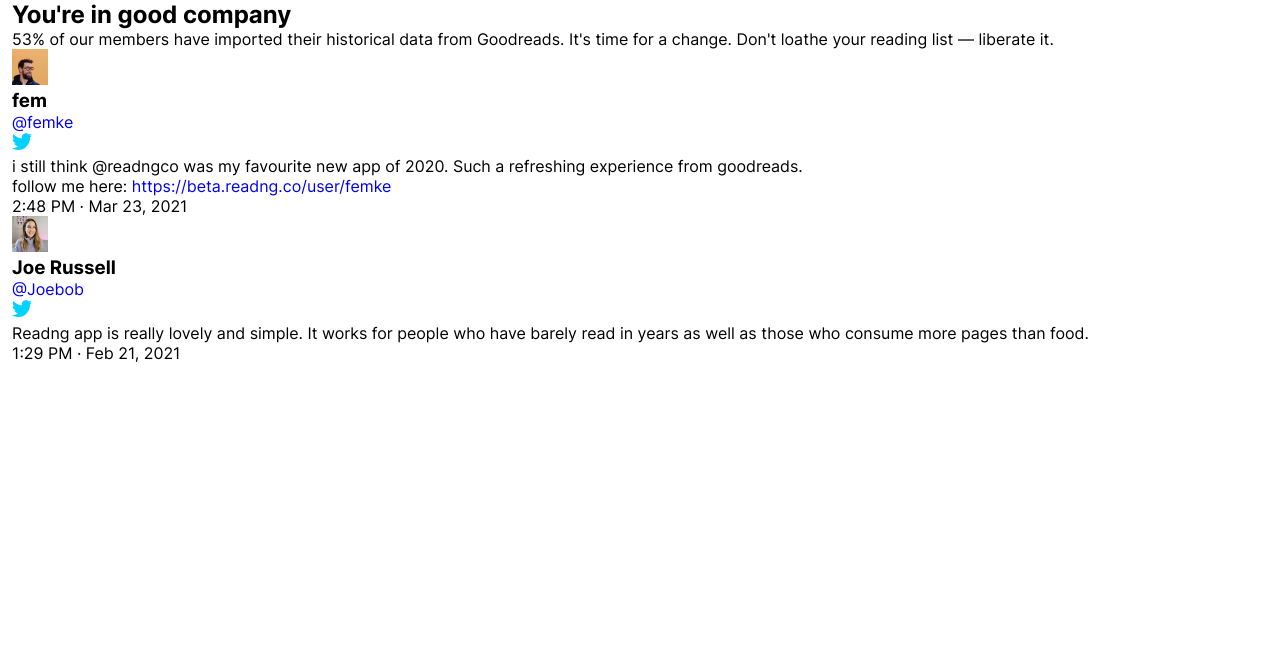
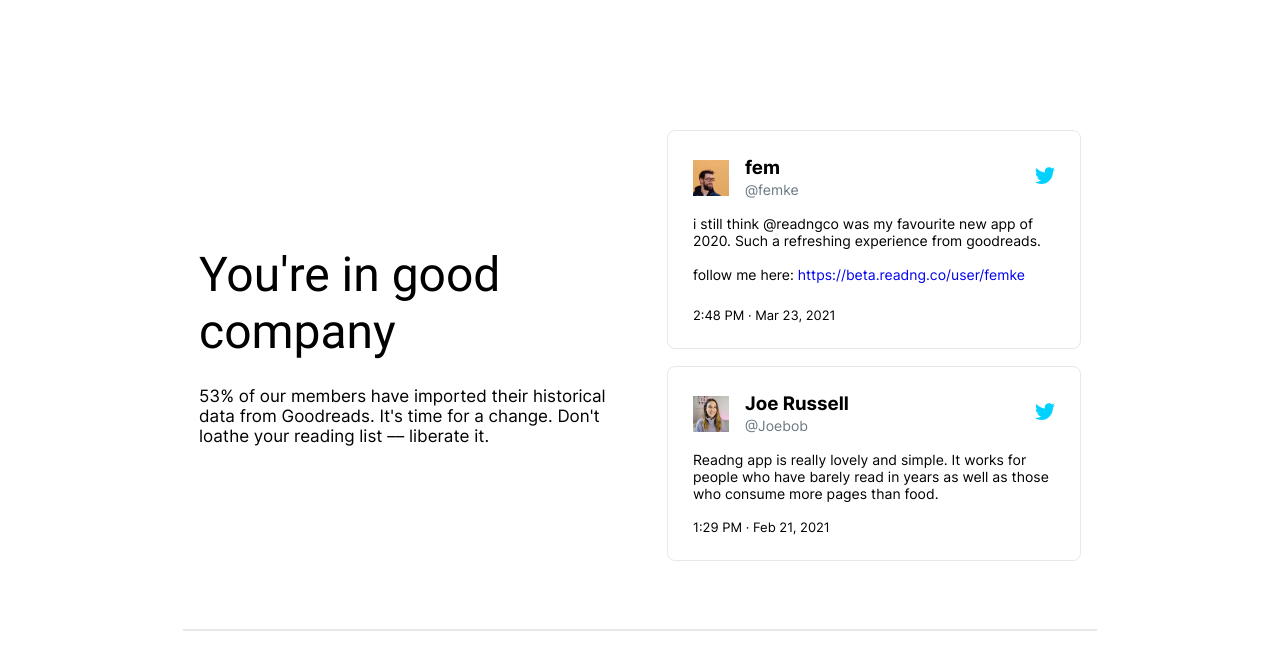
Before and after one commit to CC-ZICO/Fork1930, a plain HTML site: page index.html in a window 1280 px wide. Drawn offline with Linux system fonts and the light colour scheme.

Commit message:
style.css section company

```diff
--- a/css/style.css
+++ b/css/style.css
@@ -66,7 +66,111 @@
 
 /* company start */
 
+.company {
+    padding: 130px 0 70px;
+    position: relative;
+}
 
+.company::before {
+    position: absolute;
+    content: '';
+    bottom: 0;
+    left: 50%;
+    transform: translateX(-50%);
+    border: 1px solid #E8E8E9;
+    max-width: 912px;
+    width: 100%;
+
+}
+
+.company__container {
+    display: flex;
+    align-items: center;
+    justify-content: center;
+    column-gap: 60px;
+}
+
+.company__info {
+    display: flex;
+    flex-direction: column;
+    row-gap: 26px;
+}
+
+.company__title {
+    font-family: var(--secondary-font);
+    font-weight: 400;
+    font-size: 48px;
+    max-width: 315px;
+    width: 100%;
+}
+
+.company__txt {
+    font-family: var(--primary-font);
+    font-weight: 400;
+    font-size: 17px;
+    max-width: 408px;
+    width: 100%;
+}
+
+.company__cards {
+    display: flex;
+    flex-direction: column;
+    row-gap: 17px;
+}
+
+.company__card {
+    padding: 25px;
+    border: 1px solid #E8E8E9;
+    border-radius: 8px;
+}
+
+.company__person-image {
+    width: 36px;
+    height: 36px;
+    object-fit: cover;
+}
+
+.company__person {
+    display: flex;
+    align-items: center;
+    justify-content: space-between;
+    column-gap: 16px;
+    margin-bottom: 16px;
+}
+
+.company__person-info {
+    flex-grow: 1;
+}
+
+.company__person-title {
+    color: #000;
+}
+
+.company__person-txt {
+    font-size: 14px;
+    color: #697882;
+}
+
+.company__content-txt {
+    font-family: var(--primary-font);
+    font-size: 14px;
+    max-width: 362px;
+    width: 100%;
+
+}
+
+.company__content-txt:nth-child(1) {
+    margin-bottom: 17px;
+}
+
+.company__content-txt:nth-child(2) {
+    margin-bottom: 24px;
+}
+
+.company__content-date {
+    font-family: var(--primary-font);
+    font-size: 13px;
+}
 
 /* company end */
 
```
